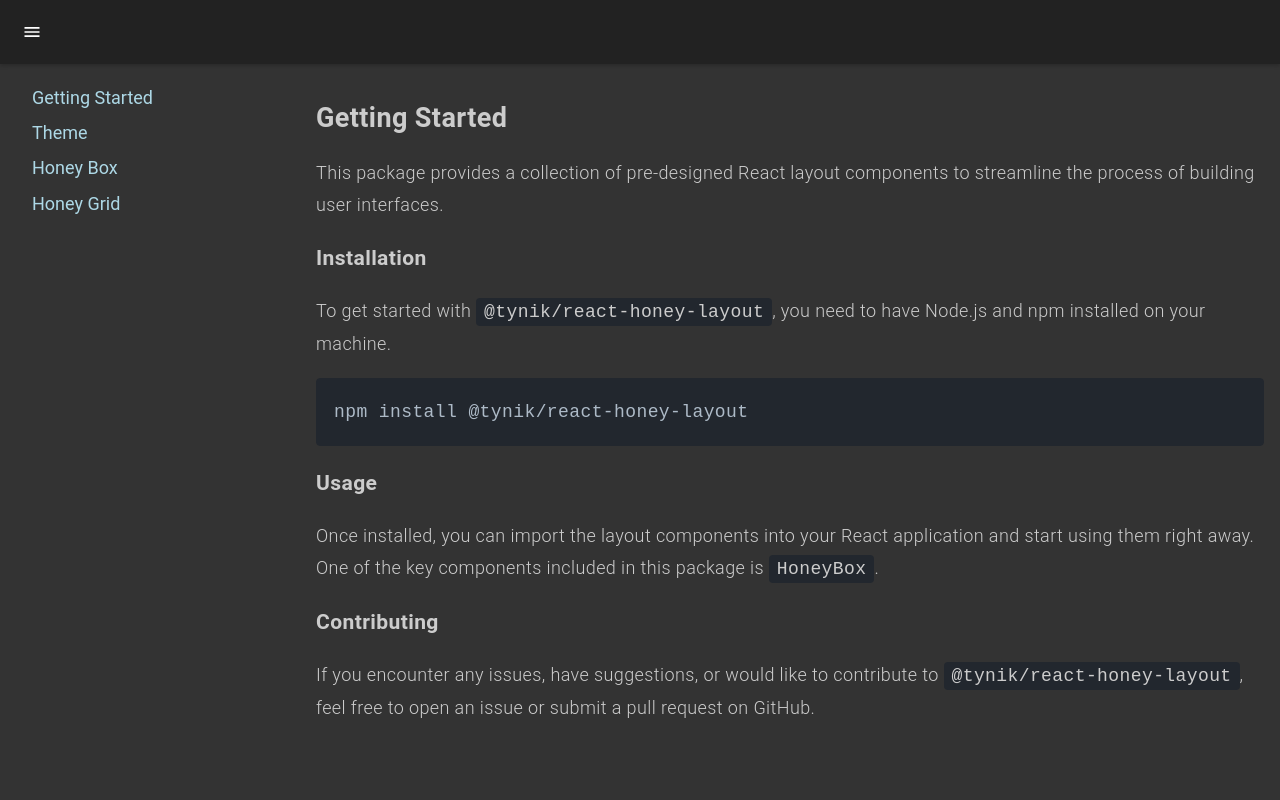
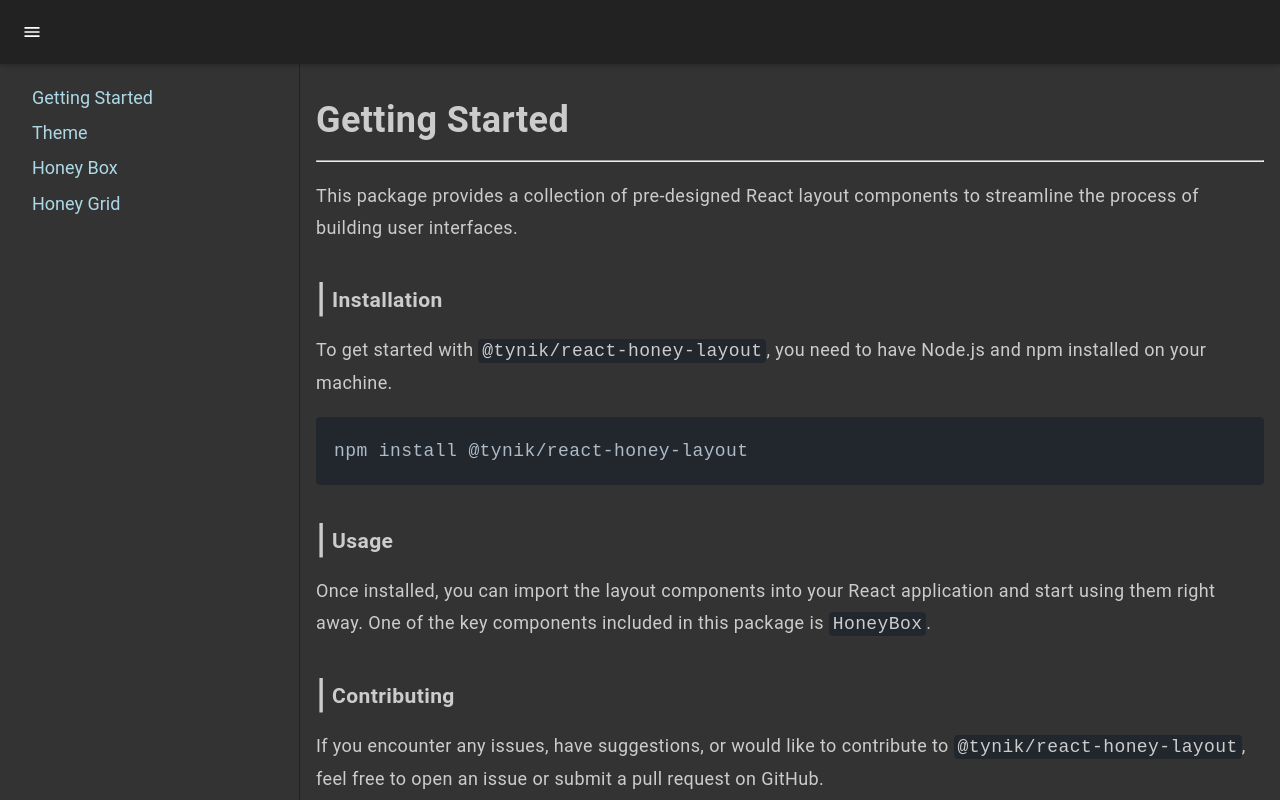
Before and after one commit to Tynik/react-honey-layout, a React app: page /getting-started in a window 1280 px wide. Built offline with nearby package versions, Linux system fonts and the light colour scheme; the HTML template or start-up script is replaced by a standard one.

Commit message:
Updated and improved docs

```diff
--- a/package.json
+++ b/package.json
@@ -1,6 +1,6 @@
 {
   "name": "@tynik/react-honey-layout",
-  "version": "0.1.1-beta",
+  "version": "0.1.2-beta",
   "description": "",
   "keywords": [
     "react",
--- a/src/docs/components/MDXWrapper.tsx
+++ b/src/docs/components/MDXWrapper.tsx
@@ -1,12 +1,31 @@
 import styled, { css } from 'styled-components';
+import { calculateSpacing } from '../../utils';
 
 export const MDXWrapper = styled.div`
   ${({ theme }) => css`
     font-size: 18px;
-    font-weight: 300;
     letter-spacing: 0.025rem;
     line-height: 2rem;
 
     color: ${theme.colors?.neutral.lightGray};
+
+    h3 {
+      position: relative;
+
+      margin: ${calculateSpacing(5)}px 0 0;
+      padding-left: ${calculateSpacing(2)}px;
+
+      &:before {
+        position: absolute;
+        content: '|';
+
+        top: -2px;
+        left: 0;
+        margin-right: ${calculateSpacing(1)}px;
+
+        font-weight: bold;
+        font-size: 2.5rem;
+      }
+    }
   `}
 `;
--- a/src/docs/components/Menu.tsx
+++ b/src/docs/components/Menu.tsx
@@ -23,8 +23,8 @@ const MenuStyled = styled(HoneyBox)<MenuStyledProps>`
     height: 100%;
 
     transition: all 200ms ease-in-out;
+    background-color: ${theme.colors?.neutral.charcoalGray};
     overflow: hidden auto;
-    background-color: ${theme.colors?.neutral.charcoalGray};
 
     ${isOpenMenu
       ? css`
@@ -42,6 +42,10 @@ const MenuStyled = styled(HoneyBox)<MenuStyledProps>`
 
     ${useBreakpoint('sm').down} {
       position: absolute;
+    }
+
+    ${useBreakpoint('xs').up} {
+      border-right: 1px solid ${theme.colors?.neutral.charcoalDark};
     }
   `}
 `;
--- a/src/docs/global-style.ts
+++ b/src/docs/global-style.ts
@@ -47,7 +47,7 @@ export const GlobalStyle = createGlobalStyle`
     }
 
     code {
-      padding: 4px 8px;
+      padding: 2px 4px;
       border-radius: 4px;
 
       background-color: #22272e;
--- a/src/docs/icons/MenuIcon.tsx
+++ b/src/docs/icons/MenuIcon.tsx
@@ -1,7 +1,7 @@
 import React from 'react';
 
 import type { IconProps } from '../components';
-import { Icon } from '../components';
+import { Icon } from '../components/Icon';
 
 export const MenuIcon = (props: IconProps) => (
   <Icon viewBox="0 0 24 24" {...props}>
--- a/src/docs/pages/getting-started.page.mdx
+++ b/src/docs/pages/getting-started.page.mdx
@@ -1,4 +1,6 @@
-## Getting Started
+# Getting Started
+
+---
 
 This package provides a collection of pre-designed React layout components to streamline the process of building user interfaces.
 
--- a/src/docs/pages/honey-box.page.mdx
+++ b/src/docs/pages/honey-box.page.mdx
@@ -17,7 +17,9 @@ export const SquareBox = () => {
   />
 }
 
-## HoneyBox: A Versatile Styled Component
+# HoneyBox Component
+
+---
 
 The `HoneyBox` component is a versatile styled component that provides flexible styling options for creating various UI
 elements. It offers a wide range of props to customize its appearance, making it
@@ -43,9 +45,7 @@ tailored to your specific design requirements. By extending the `HoneyBox` compo
 adding custom styling or additional props, you can quickly create reusable UI components
 that fit your project's design system.
 
----
-
-### Usage:
+### Usage
 
 ~~~tsx
 export const SquareBox = () => {
--- a/src/docs/pages/honey-grid.mdx
+++ b/src/docs/pages/honey-grid.mdx
@@ -99,7 +99,9 @@ export const GridWithTaking2ColumnsInMiddle = () => {
   );
 }
 
-## HoneyGrid Component
+# HoneyGrid Component
+
+---
 
 The `HoneyGrid` component is a component that provides a grid-based layout system for organizing content in a responsive and visually appealing manner.
 
@@ -109,27 +111,23 @@ The `HoneyGrid` component is a component that provides a grid-based layout syste
 * **minColumnHeight**: The minimum height of each column.
 * **spacing**: The spacing between columns.
 
----
-
 ## HoneyGridColumn Component
 
 The `HoneyGridColumn` component is a flexible grid column component based on `HoneyBox` that allows customization of column width,
 background color, and other styling options.
 
-### Props
+### Props:
 
 * **takeColumns**: The number of columns the column should span across.
 
----
-
 ### Usage
 
-**Grid with 2 columns**
+1. Grid with 2 columns
 
 <GridWith2Columns/>
 
 ~~~tsx
-export const GridWith2Columns = () => {
+const GridWith2Columns = () => {
   return (
     <HoneyGrid
       columns={2}
@@ -143,14 +141,62 @@ export const GridWith2Columns = () => {
   );
 ~~~
 
-**Grid with 3 columns**
+2. Grid with 3 columns
 
 <GridWith3Columns/>
 
-**Grid where first column takes 2 columns**
+~~~tsx
+const GridWith3Columns = () => {
+  return (
+    <HoneyGrid
+      columns={3}
+      minColumnHeight="100px"
+      spacing={2}
+      $padding="16px"
+    >
+      <GridColumn>1</GridColumn>
+      <GridColumn>2</GridColumn>
+      <GridColumn>3</GridColumn>
+    </HoneyGrid>
+  );
+}
+~~~
+
+3. Grid where first column takes 2 columns
 
 <GridWithTaking2Columns/>
 
-**Grid where middle column takes 2 columns**
+~~~tsx
+const GridWithTaking2Columns = () => {
+  return (
+    <HoneyGrid
+      columns={3}
+      minColumnHeight="100px"
+      spacing={2}
+    >
+      <GridColumn takeColumns={2}>1</GridColumn>
+      <GridColumn>2</GridColumn>
+    </HoneyGrid>
+  );
+}
+~~~
+
+4. Grid where middle column takes 2 columns
 
 <GridWithTaking2ColumnsInMiddle/>
+
+~~~tsx
+const GridWithTaking2ColumnsInMiddle = () => {
+  return (
+    <HoneyGrid
+      columns={4}
+      minColumnHeight="100px"
+      spacing={2}
+    >
+      <GridColumn>1</GridColumn>
+      <GridColumn takeColumns={2}>2</GridColumn>
+      <GridColumn>3</GridColumn>
+    </HoneyGrid>
+  );
+}
+~~~
--- a/src/docs/pages/theme.mdx
+++ b/src/docs/pages/theme.mdx
@@ -1,10 +1,12 @@
+
+# Thematization
+
+---
 
 ### HoneyThemeProvider Component
 
 The `HoneyThemeProvider` component is used to provide a merged theme to its children.
 It merges the provided theme with the current theme from the context.
-
----
 
 ### Usage
 
@@ -27,6 +29,7 @@ export default theme;
 // App.tsx
 import React from 'react';
 import { ThemeProvider } from 'styled-components';
+
 import theme from './theme';
 
 const App = () => {
@@ -45,7 +48,9 @@ Each nested `HoneyThemeProvider` merges its theme with the theme provided by its
 
 ~~~tsx
 import React from 'react';
+import { ThemeProvider } from 'styled-components';
 import { HoneyThemeProvider } from '@tynik/react-honey-layout';
+
 import theme from './theme';
 import nestedTheme from './nested-theme';
 
@@ -63,8 +68,6 @@ export const NestedThemeProvider = () => {
 In this example, `NestedThemeProvider` is a component that provides a specific theme (nestedTheme) to its children.
 This nested instance of `HoneyThemeProvider` merges nested theme with the theme provided by its parent `ThemeProvider` or `HoneyThemeProvider`.
 
----
-
 ### Augmentation for `DefaultTheme` from styled components library
 
 To augment the `DefaultTheme` interface from `styled-components` with the `HoneyLayoutTheme`, add the following declaration to your project:
@@ -78,8 +81,6 @@ declare module 'styled-components' {
 ~~~
 
 This declaration extends the `DefaultTheme` interface with the properties defined in `HoneyLayoutTheme`, allowing you to use them within your styled components.
-
----
 
 ### Augmentation for `HoneyLayoutColors`
 
```
